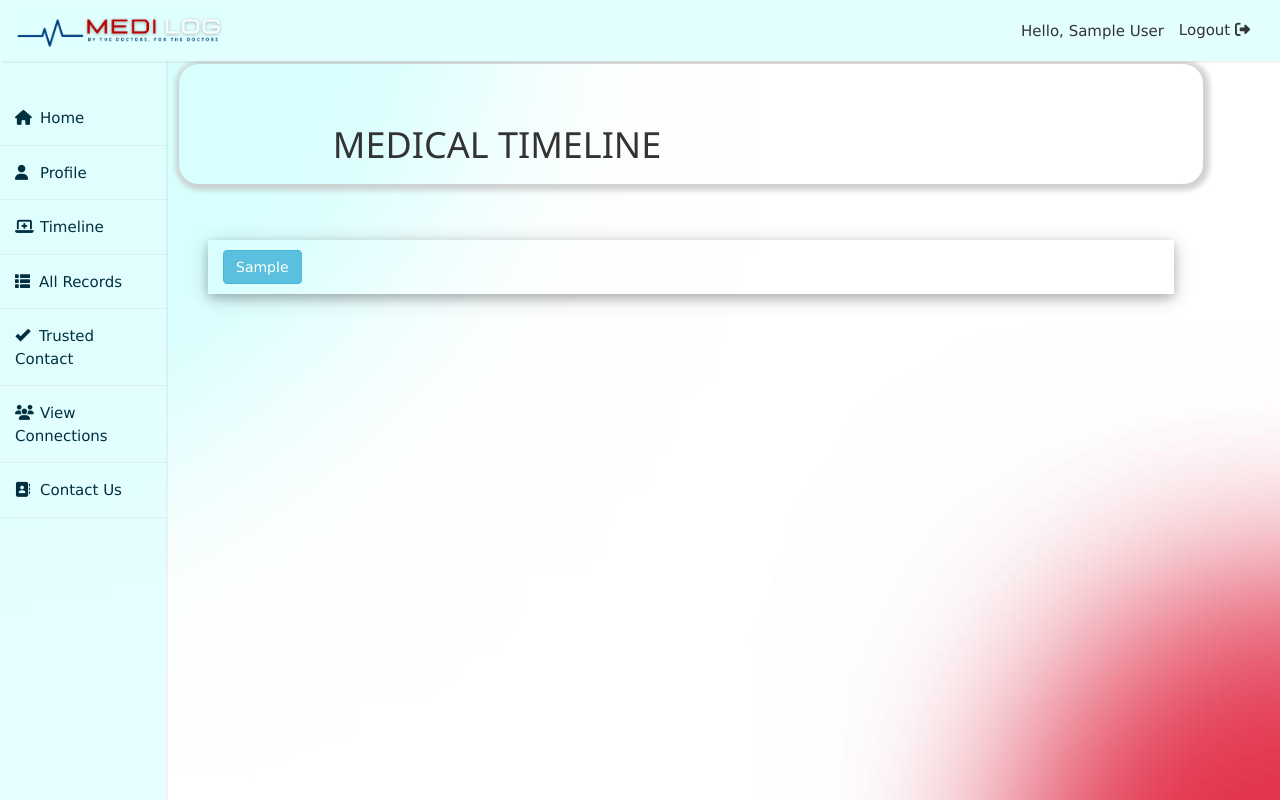
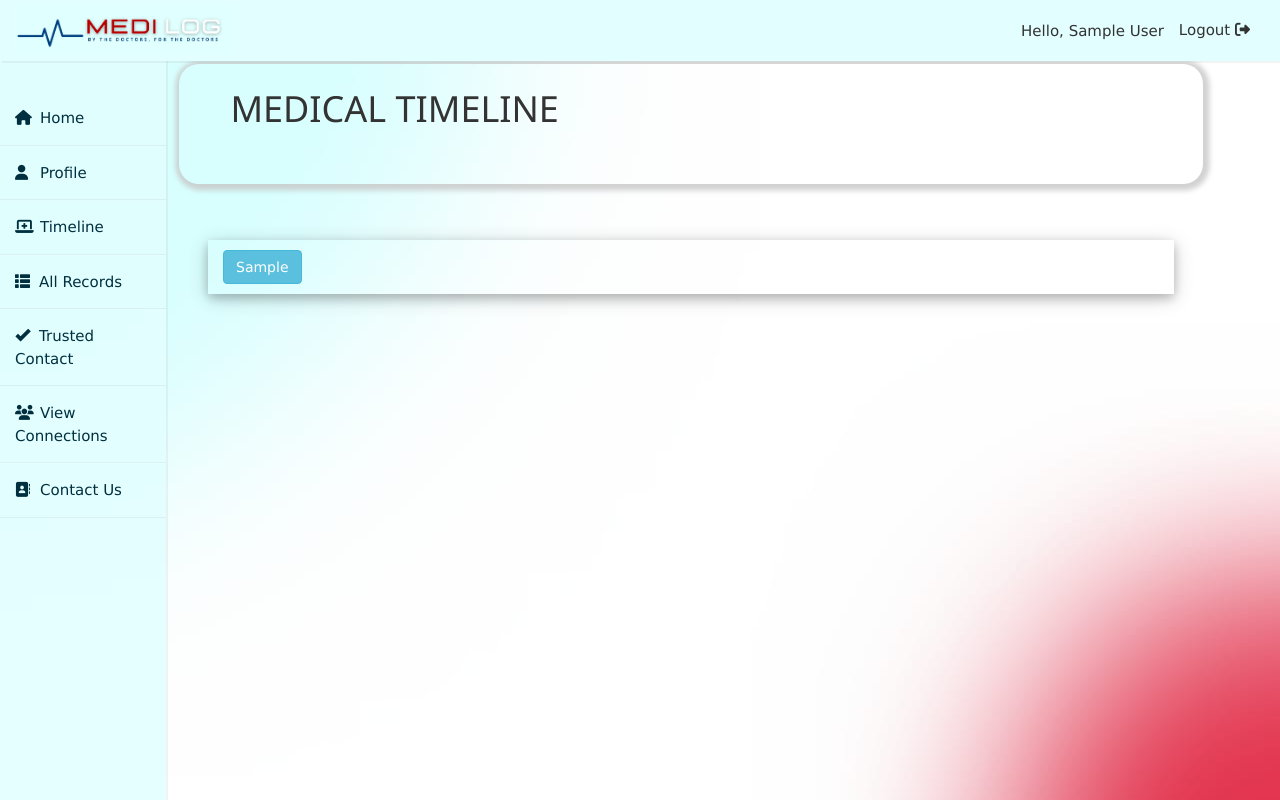
Before and after one commit to ask4shahzaib/MediLog, a Django app: template BackEndApp/templates/BackEndApp/timeline.html in a window 1280 px wide; the page is wider, and only the part inside the window is pictured. Run offline with Django 3.2, Linux system fonts and the light colour scheme; tables that the repository leaves empty hold one stand-in row (values such as "Sample post"); the template is opened without the code that fills it: values that come from a table or form of the project are taken from there, most other values are stand-ins (such as "Sample title", 1, 10 or a date in 2020); some libraries are stand-ins or nearby versions.

Commit message:
9 June 2021

```diff
--- a/BackEndApp/templates/BackEndApp/timeline.html
+++ b/BackEndApp/templates/BackEndApp/timeline.html
@@ -49,23 +49,20 @@
     </div>
 
     <div class="headerOfTimeline">
-        <h1 style="padding-top: 5%; padding-left: 15%; font-size: 80;">MEDICAL TIMELINE</h1>
+        <h1 style="padding-left: 5%; padding-top: 1.5%; font-size: 80;">MEDICAL TIMELINE</h1>
     </div>
     <div class="w3-container listPresStyle" style="width: 78%; top: 30%; left: 15%; border-radius: 25px;">
 
 
         {% if not patient %}
-        <a class="btn btn-success" href="{% url 'viewAllRecords' %}" >All Records</a>
-        <br><br>
-        {% endif %}
+        <a class="btn btn-success" href="{% url 'viewAllRecords' %}">All Records</a>
+        <br><br> {% endif %}
 
 
 
         <ul class="w3-ul w3-card-4">
 
-            {%if data%}
-
-            {% for x in data %}
+            {%if data%} {% for x in data %}
             <div class="container" style="padding-top:10px; padding-bottom: 10px;">
                 <button type="button" class="btn btn-info" data-toggle="collapse" data-target="#{{x.0}}">{{x.0}}</button>
                 <div id="{{x.0}}" class="collapse">
@@ -88,12 +85,10 @@
 
                 </div>
             </div>
-        </ul>
+
+            {% endfor %} {%endif%} </ul> {%if not data%}
 
 
-
-
-        {% endfor %} {%endif%} {%if not data%}
 
 
 
```
